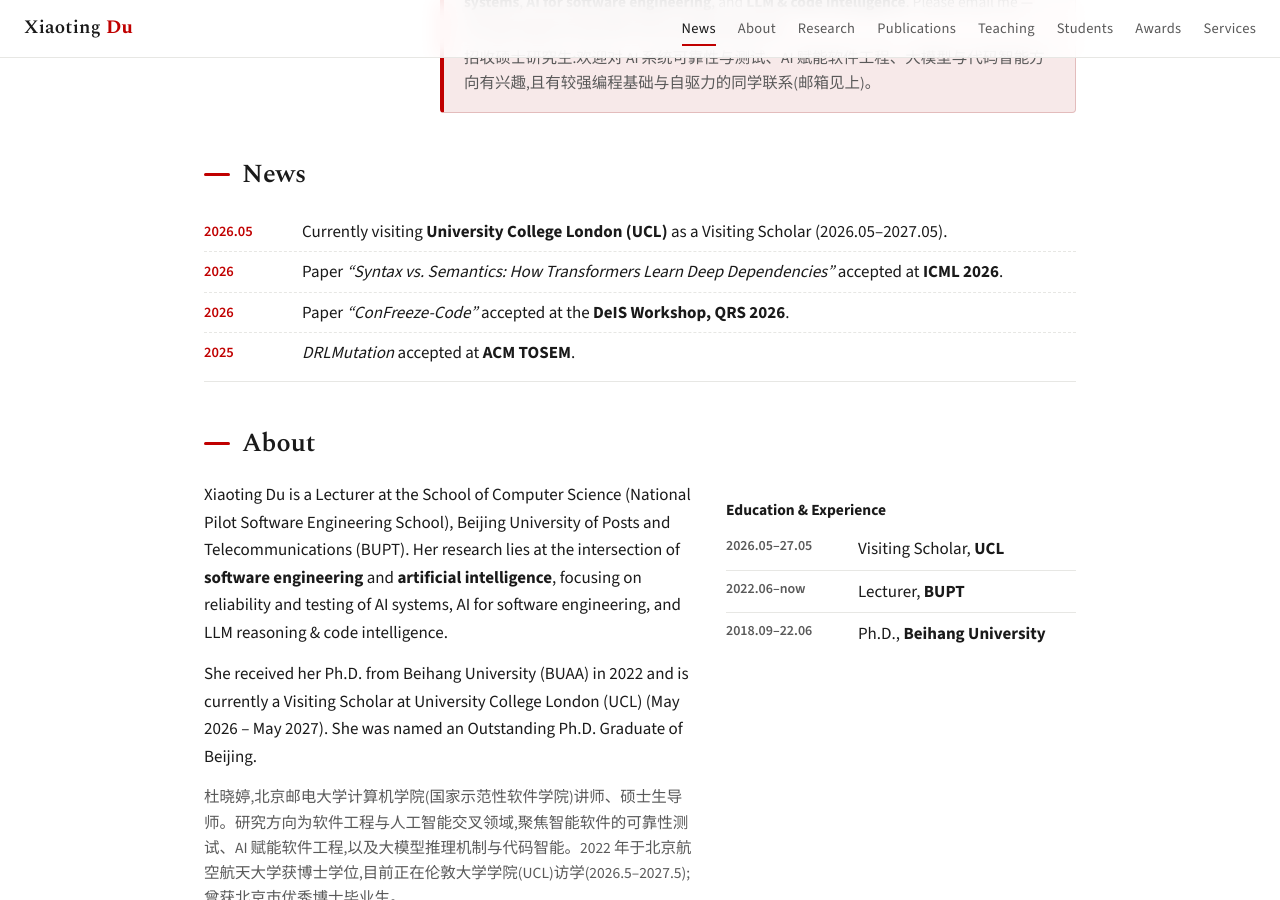
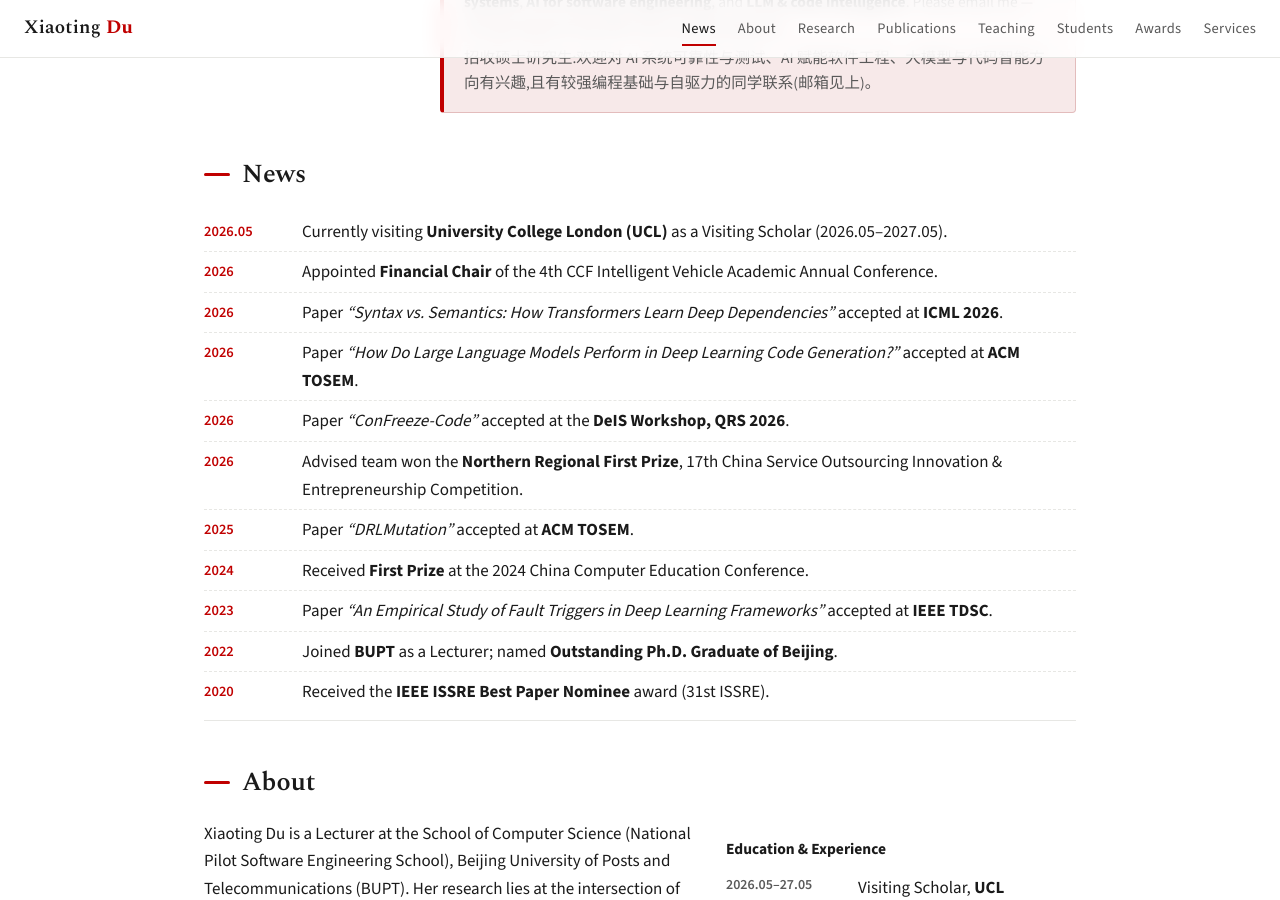
Before and after one commit to xiaotingdu/xiaotingdu.github.io, a Jekyll site: the page index.html, which Jekyll copies as it is, in a window 1280 px wide and 900 px high, scrolled down 428 px. Built offline with Jekyll 4.4.1, drawn with Linux system fonts in a browser that asks for light colours; a style sheet for code colours, icons or effects is not loaded.

Commit message:
feat: expand News into a chronological timeline of key events
Co-Authored-By: Claude Opus 4.8 <noreply@anthropic.com>
Claude-Session: https://claude.ai/code/session_01HHvSEjrXxiD74jJiDgt76N

```diff
--- a/index.html
+++ b/index.html
@@ -72,9 +72,16 @@
     <h2>News</h2>
     <ul class="news">
       <li><time>2026.05</time><span>Currently visiting <b>University College London (UCL)</b> as a Visiting Scholar (2026.05–2027.05).</span></li>
+      <li><time>2026</time><span>Appointed <b>Financial Chair</b> of the 4th CCF Intelligent Vehicle Academic Annual Conference.</span></li>
       <li><time>2026</time><span>Paper <i>&ldquo;Syntax vs. Semantics: How Transformers Learn Deep Dependencies&rdquo;</i> accepted at <b>ICML 2026</b>.</span></li>
+      <li><time>2026</time><span>Paper <i>&ldquo;How Do Large Language Models Perform in Deep Learning Code Generation?&rdquo;</i> accepted at <b>ACM TOSEM</b>.</span></li>
       <li><time>2026</time><span>Paper <i>&ldquo;ConFreeze-Code&rdquo;</i> accepted at the <b>DeIS Workshop, QRS 2026</b>.</span></li>
-      <li><time>2025</time><span><i>DRLMutation</i> accepted at <b>ACM TOSEM</b>.</span></li>
+      <li><time>2026</time><span>Advised team won the <b>Northern Regional First Prize</b>, 17th China Service Outsourcing Innovation &amp; Entrepreneurship Competition.</span></li>
+      <li><time>2025</time><span>Paper <i>&ldquo;DRLMutation&rdquo;</i> accepted at <b>ACM TOSEM</b>.</span></li>
+      <li><time>2024</time><span>Received <b>First Prize</b> at the 2024 China Computer Education Conference.</span></li>
+      <li><time>2023</time><span>Paper <i>&ldquo;An Empirical Study of Fault Triggers in Deep Learning Frameworks&rdquo;</i> accepted at <b>IEEE TDSC</b>.</span></li>
+      <li><time>2022</time><span>Joined <b>BUPT</b> as a Lecturer; named <b>Outstanding Ph.D. Graduate of Beijing</b>.</span></li>
+      <li><time>2020</time><span>Received the <b>IEEE ISSRE Best Paper Nominee</b> award (31st ISSRE).</span></li>
     </ul>
   </section>
 
```
